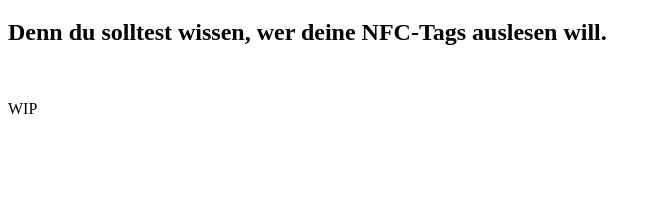
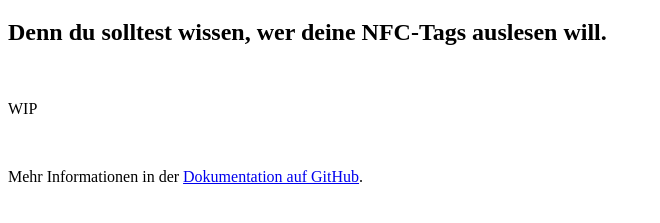
Before and after one commit to ScannerProtect/scannerprotect.de, a plain HTML site: page index.html in a window 1280 px wide. Shown: the part 61-284 px from the top of the page, without its empty margins (0-660 px from the left). Drawn offline with Linux system fonts and the light colour scheme.

Commit message:
Added link to GitHub documentation

```diff
--- a/index.html
+++ b/index.html
@@ -13,5 +13,7 @@
   <h2>Denn du solltest wissen, wer deine NFC-Tags auslesen will.</h2>
   <br>
   <p>WIP</p>
+  <br>
+  <p>Mehr Informationen in der <a href="https://github.com/ScannerProtect/scannerprotect-docs">Dokumentation auf GitHub</a>.</p>
 </body>
 </html>
```
